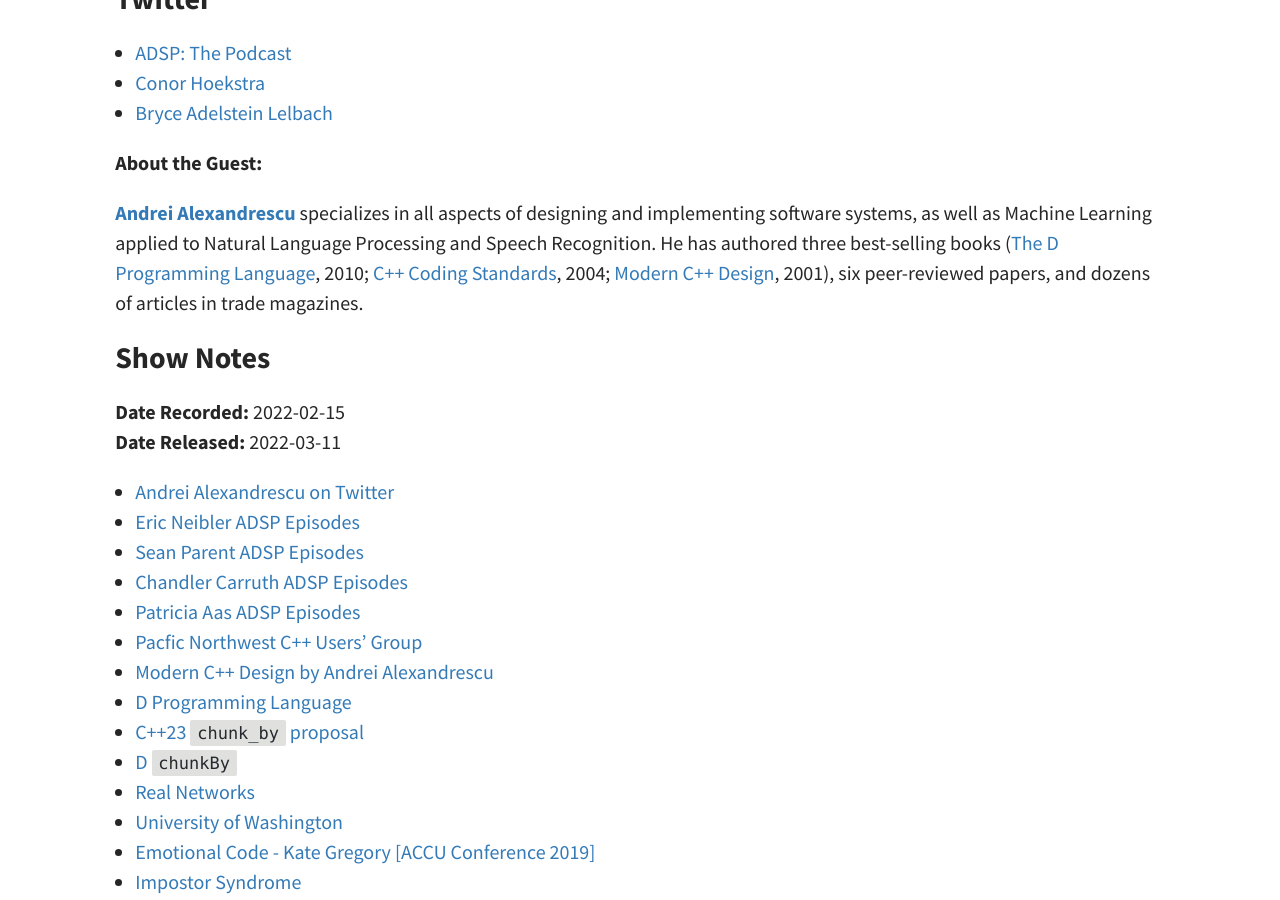
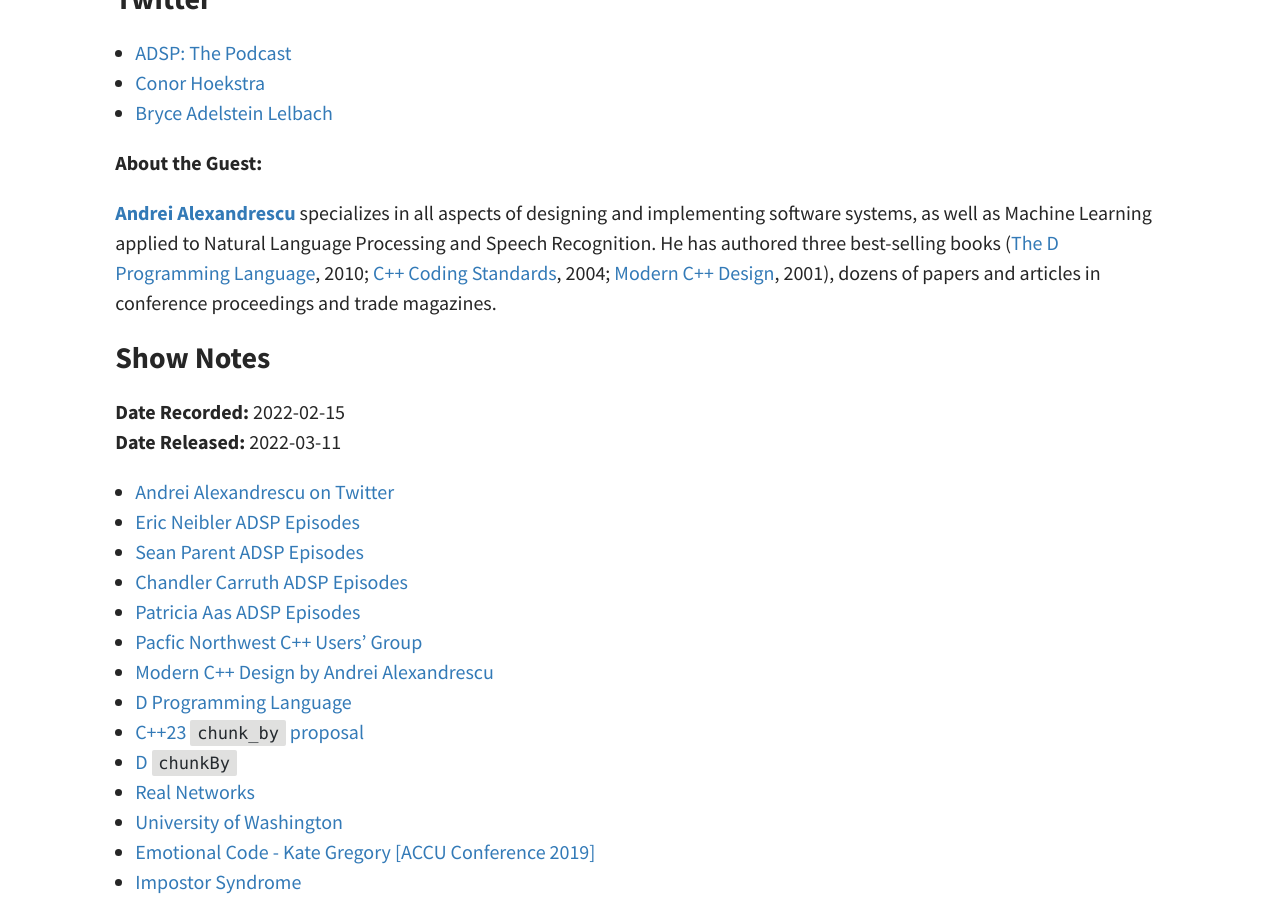
Before and after one commit to codereport/adsp2, a Jekyll site: the page built from _posts/2022-03-11-Episode-68.md, in a window 1280 px wide and 900 px high, scrolled down 445 px. Built offline with Jekyll 4.4.1, drawn with Linux system fonts in a browser that asks for light colours.

Commit message:
Update bio

```diff
--- a/_posts/2022-03-11-Episode-68.md
+++ b/_posts/2022-03-11-Episode-68.md
@@ -19,7 +19,7 @@
 
 **About the Guest:**
 
-**[Andrei Alexandrescu](https://twitter.com/incomputable)** specializes in all aspects of designing and implementing software systems, as well as Machine Learning applied to Natural Language Processing and Speech Recognition. He has authored three best-selling books ([The D Programming Language](https://www.amazon.ca/D-Programming-Language-Andrei-Alexandrescu/dp/0321635361), 2010; [C++ Coding Standards](https://www.amazon.ca/gp/product/B004ISL6I0/ref=dbs_a_def_rwt_bibl_vppi_i2), 2004; [Modern C++ Design](https://www.amazon.ca/Modern-Design-Generic-Programming-Patterns/dp/0201704315), 2001), six peer-reviewed papers, and dozens of articles in trade magazines.
+**[Andrei Alexandrescu](https://twitter.com/incomputable)** specializes in all aspects of designing and implementing software systems, as well as Machine Learning applied to Natural Language Processing and Speech Recognition. He has authored three best-selling books ([The D Programming Language](https://www.amazon.ca/D-Programming-Language-Andrei-Alexandrescu/dp/0321635361), 2010; [C++ Coding Standards](https://www.amazon.ca/gp/product/B004ISL6I0/ref=dbs_a_def_rwt_bibl_vppi_i2), 2004; [Modern C++ Design](https://www.amazon.ca/Modern-Design-Generic-Programming-Patterns/dp/0201704315), 2001), dozens of papers and articles in conference proceedings and trade magazines.
 
 ### Show Notes
 
```
